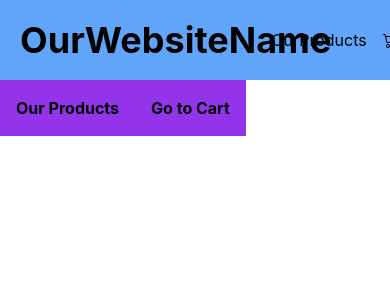
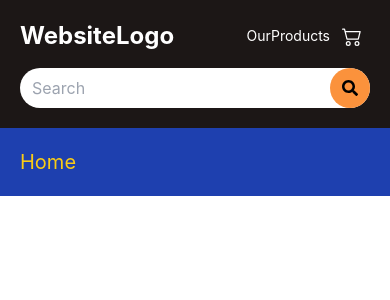
Before and after one commit to hinchley2018/learning-ecommerce, a React (Create React App) app in the folder frontend/: page / in a window 390 px wide. Shown: the top 300 px of the page. Built offline with nearby package versions, Linux system fonts and the light colour scheme.

Commit message:
added navbar

```diff
--- a/frontend/src/index.js
+++ b/frontend/src/index.js
@@ -1,16 +1,19 @@
-import React from 'react';
-import ReactDOM from 'react-dom/client';
-import './index.css';
-import App from './App';
-import reportWebVitals from './reportWebVitals';
-import Navbar from './pages/components/navbar';
+import React from "react";
+import ReactDOM from "react-dom/client";
+import "./index.css";
+import App from "./App";
+import reportWebVitals from "./reportWebVitals";
+import Navbar from "./pages/components/navbar";
+import { BrowserRouter } from "react-router-dom";
 
-const root = ReactDOM.createRoot(document.getElementById('root'));
+const root = ReactDOM.createRoot(document.getElementById("root"));
 root.render(
   <React.StrictMode>
-    <Navbar />
+    <BrowserRouter>
+      <Navbar />
+    </BrowserRouter>
     <App />
-  </React.StrictMode>
+  </React.StrictMode>,
 );
 
 // If you want to start measuring performance in your app, pass a function
--- a/frontend/src/pages/cart.js
+++ b/frontend/src/pages/cart.js
@@ -1,7 +1,7 @@
 export default function Cart() {
   return (
-    <div data-testid='cart'>
-      <div className='bg-blue-800 p-5 text-xl text-yellow-400'>
+    <div data-testid="cart">
+      <div className="bg-blue-800 p-5 text-xl text-yellow-400">
         This is your cart!
       </div>
     </div>
--- a/frontend/src/pages/components/navbar.js
+++ b/frontend/src/pages/components/navbar.js
@@ -1,21 +1,86 @@
 //icons
-import { BsCart2 } from 'react-icons/bs';
+import { BsCart2 } from "react-icons/bs";
+import { FaSearch } from "react-icons/fa";
+
+import { useNavigate } from "react-router-dom";
 
 export default function Navbar() {
+  const navigate = useNavigate();
   return (
-    <div className=' grid grid-cols-2 items-center gap-x-[60%] p-5 bg-blue-400'>
-      <div className='text-4xl font-bold'><a href='/'>OurWebsiteName</a></div>
-      <div className='grid grid-flow-col justify-center gap-x-4 items-center'>
+    <>
+      {/* large screens */}
+      <div className="hidden items-center justify-between bg-[#1c1716] p-5 text-white md:grid md:grid-flow-col md:gap-x-5">
+        {/* website logo */}
+        <div className="text-xl font-bold md:text-4xl">
+          <a href="/">WebsiteLogo</a>
+        </div>
+
+        <div className="grid grid-flow-col items-center justify-center gap-x-4">
+          {/* search bar and search button */}
+          <div className="relative">
+            <form className="relative">
+              <input
+                type="text"
+                placeholder="Search"
+                className="w-full rounded-full px-3 py-2"
+              ></input>
+            </form>
+            <button className="absolute right-0 top-1/2 -translate-y-1/2 items-center rounded-full bg-orange-400 p-3 text-black">
+              <FaSearch />
+            </button>
+          </div>
+          {/* products links */}
           <a
-          className='text-black hover:text-red-500 transition-all delay-75'
-          href='/products'
+            className="transition-all delay-75 hover:text-red-500"
+            href="/products"
           >
             OurProducts
           </a>
-        <a className='hover:text-red-500' href='/cart'>
+          {/* cart link */}
+          <a className="text-xl hover:text-red-500" href="/cart">
             <BsCart2 />
           </a>
         </div>
       </div>
+
+      {/* smaller screens */}
+      <div className="grid grid-flow-row gap-4 bg-[#1c1716] p-5 text-white md:hidden">
+        {/* First Row */}
+        <div className="grid grid-flow-col items-center justify-between">
+          {/* website logo */}
+          <div className="text-2xl font-bold">
+            <a href="/">WebsiteLogo</a>
+          </div>
+          {/* your cart and other links */}
+          <div className="grid grid-flow-col gap-x-3 px-2 text-xl">
+            <a
+              className="text-sm transition-all delay-75 hover:text-red-400"
+              href="/products"
+            >
+              OurProducts
+            </a>
+            <a
+              className="transition-all delay-75 hover:text-red-400"
+              href="/cart"
+            >
+              <BsCart2 />
+            </a>
+          </div>
+        </div>
+        {/* second row */}
+        <div className="relative">
+          <form className="relative">
+            <input
+              type="text"
+              placeholder="Search"
+              className="w-full rounded-full px-3 py-2"
+            ></input>
+          </form>
+          <button className="absolute right-0 top-0  items-center rounded-full bg-orange-400 p-3 text-black">
+            <FaSearch />
+          </button>
+        </div>
+      </div>
+    </>
   );
 }
--- a/frontend/src/pages/home.js
+++ b/frontend/src/pages/home.js
@@ -1,23 +1,7 @@
-//navigate with buttons
-import { useNavigate } from 'react-router';
 export default function Home() {
-  const navigate = useNavigate();
   return (
-    <div data-testid='home'>
-      <div className='grid-rows-2 gap-x-4'>
-        <button
-          onClick={() => navigate('/products')}
-          className='bg-purple-600 p-4 font-bold text-black '
-        >
-          Our Products
-        </button>
-        <button
-          onClick={() => navigate('/cart')}
-          className='bg-purple-600 p-4 font-bold text-black'
-        >
-          Go to Cart
-        </button>
-      </div>
+    <div data-testid="home">
+      <div className="bg-blue-800 p-5 text-xl text-yellow-400">Home</div>
     </div>
   );
 }
--- a/frontend/src/pages/products.js
+++ b/frontend/src/pages/products.js
@@ -1,3 +1,9 @@
 export default function Product() {
-  return <div data-testid="products">Checkout our products :D</div>;
+  return (
+    <div data-testid="products">
+      <div className="bg-blue-800 p-5 text-xl text-yellow-400">
+        Checkout our products :D
+      </div>
+    </div>
+  );
 }
```
Also changed, not shown: 2 other files (tests, documents, lock files or other folders). Lines whose indentation alone changed are shown as unchanged.
